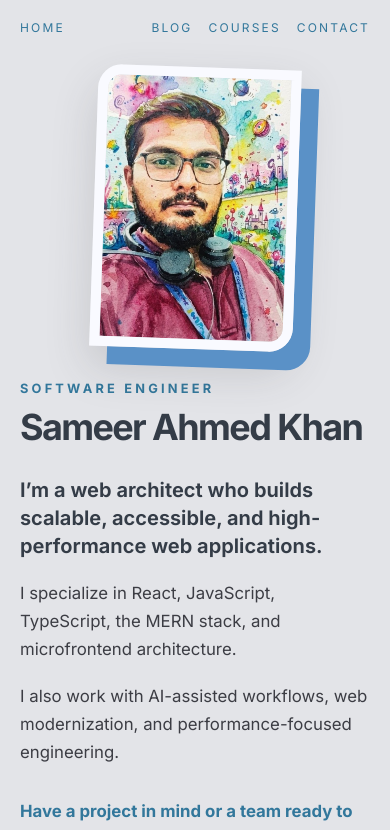
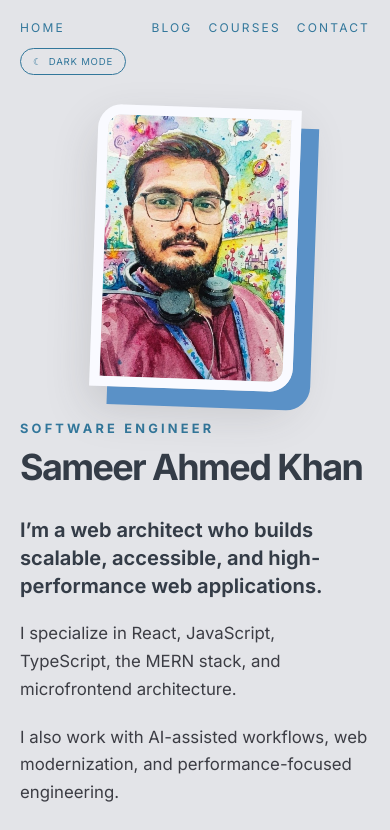
Before and after one commit to sameerahmedkhan-2026/sameerahmedkhan-2026.github.io, a React (Vite) app: page / in a window 390 px wide. Shown: the top 830 px of the page. Built offline with nearby package versions, Linux system fonts and the light colour scheme; a web font is replaced by a local one.

Commit message:
theme toggle feature

```diff
--- a/css/common.css
+++ b/css/common.css
@@ -9,6 +9,17 @@
   --charcoal: #343c47;
   --corners: 24px 0;
   --base-font-size: 1rem;
+  --page-transition: background-color 200ms ease, color 200ms ease;
+}
+
+:root[data-theme="dark"] {
+  --white: #20252d;
+  --platinum: #171b21;
+  --windsurfing: #73b9df;
+  --marina: #a0d4f1;
+  --gray: #7d8793;
+  --onyx: #e3e7ed;
+  --charcoal: #f4f6f8;
 }
 
 html {
@@ -33,6 +44,7 @@ body {
   font-family: "Inter", sans-serif;
   background-color: var(--platinum);
   color: var(--onyx);
+  transition: var(--page-transition);
 }
 
 img {
@@ -84,6 +96,28 @@ a:hover {
   text-decoration: none;
 }
 
+.theme-toggle {
+  margin-left: auto;
+  border: 1px solid var(--windsurfing);
+  border-radius: 999px;
+  padding: 0.45rem 0.75rem;
+  display: inline-flex;
+  align-items: center;
+  gap: 0.4rem;
+  color: var(--windsurfing);
+  background: transparent;
+  font: inherit;
+  font-size: 0.8em;
+  letter-spacing: 0.08em;
+  text-transform: uppercase;
+  cursor: pointer;
+}
+
+.theme-toggle:hover {
+  color: var(--marina);
+  border-color: var(--marina);
+}
+
 @media (min-width: 760px) {
   .site-nav {
     justify-content: flex-start;
@@ -99,4 +133,8 @@ a:hover {
     gap: 0.8rem 1rem;
     font-size: 0.75rem;
   }
+
+  .theme-toggle {
+    margin-left: 0;
+  }
 }
--- a/src/components/Navigation.jsx
+++ b/src/components/Navigation.jsx
@@ -1,3 +1,5 @@
+import ThemeToggle from "./ThemeToggle";
+
 const navigationItems = [
   { label: "Home", href: "#home" },
   { label: "Blog", href: "#blog" },
@@ -13,6 +15,7 @@ export default function Navigation() {
           {item.label}
         </a>
       ))}
+      <ThemeToggle />
     </nav>
   );
 }
--- /dev/null
+++ b/src/components/ThemeToggle.jsx
@@ -0,0 +1,40 @@
+import { useEffect, useState } from "react";
+
+const STORAGE_KEY = "portfolio-theme";
+
+function getInitialTheme() {
+  const savedTheme = window.localStorage.getItem(STORAGE_KEY);
+
+  if (savedTheme === "light" || savedTheme === "dark") {
+    return savedTheme;
+  }
+
+  return window.matchMedia("(prefers-color-scheme: dark)").matches
+    ? "dark"
+    : "light";
+}
+
+export default function ThemeToggle() {
+  const [theme, setTheme] = useState(getInitialTheme);
+
+  useEffect(() => {
+    document.documentElement.dataset.theme = theme;
+    window.localStorage.setItem(STORAGE_KEY, theme);
+  }, [theme]);
+
+  const isDark = theme === "dark";
+  const nextTheme = isDark ? "light" : "dark";
+
+  return (
+    <button
+      className="theme-toggle"
+      type="button"
+      onClick={() => setTheme(nextTheme)}
+      aria-label={`Switch to ${nextTheme} theme`}
+      title={`Switch to ${nextTheme} theme`}
+    >
+      <span aria-hidden="true">{isDark ? "☀" : "☾"}</span>
+      <span>{isDark ? "Light" : "Dark"} mode</span>
+    </button>
+  );
+}
```
